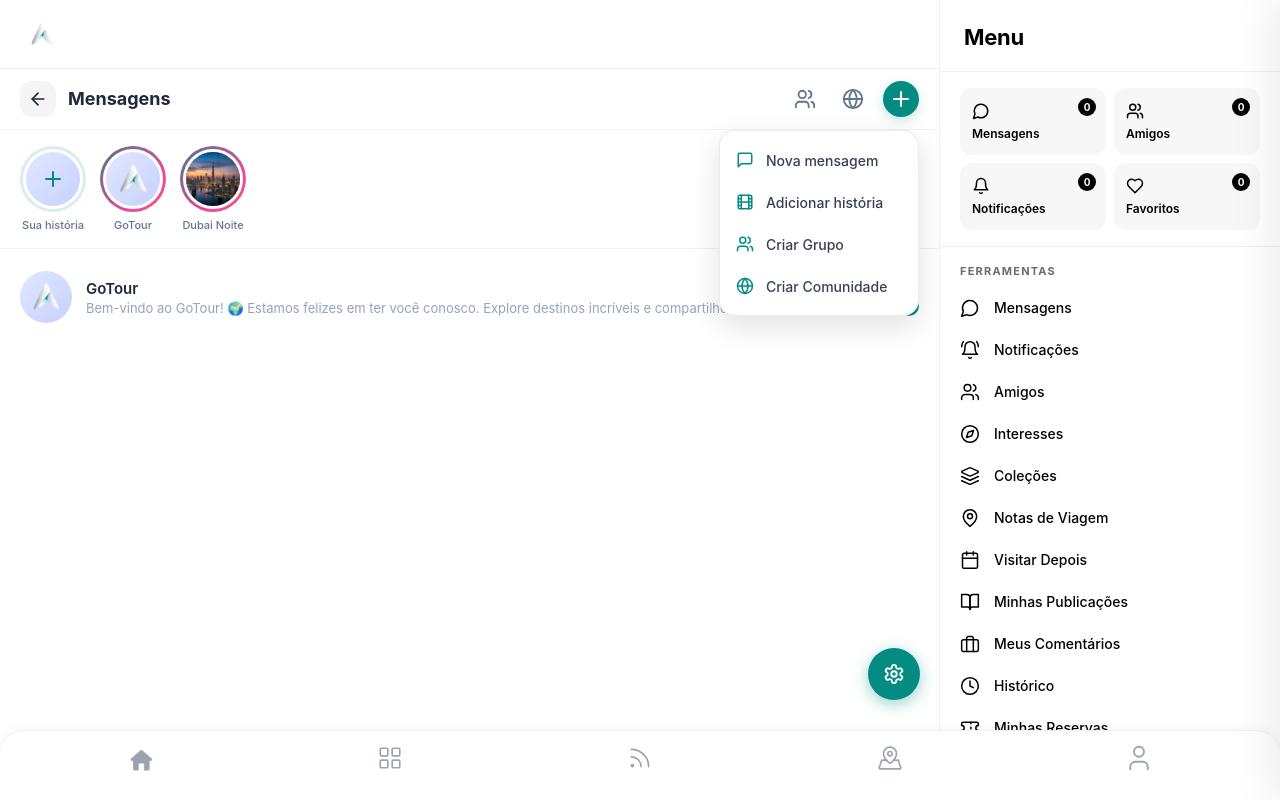
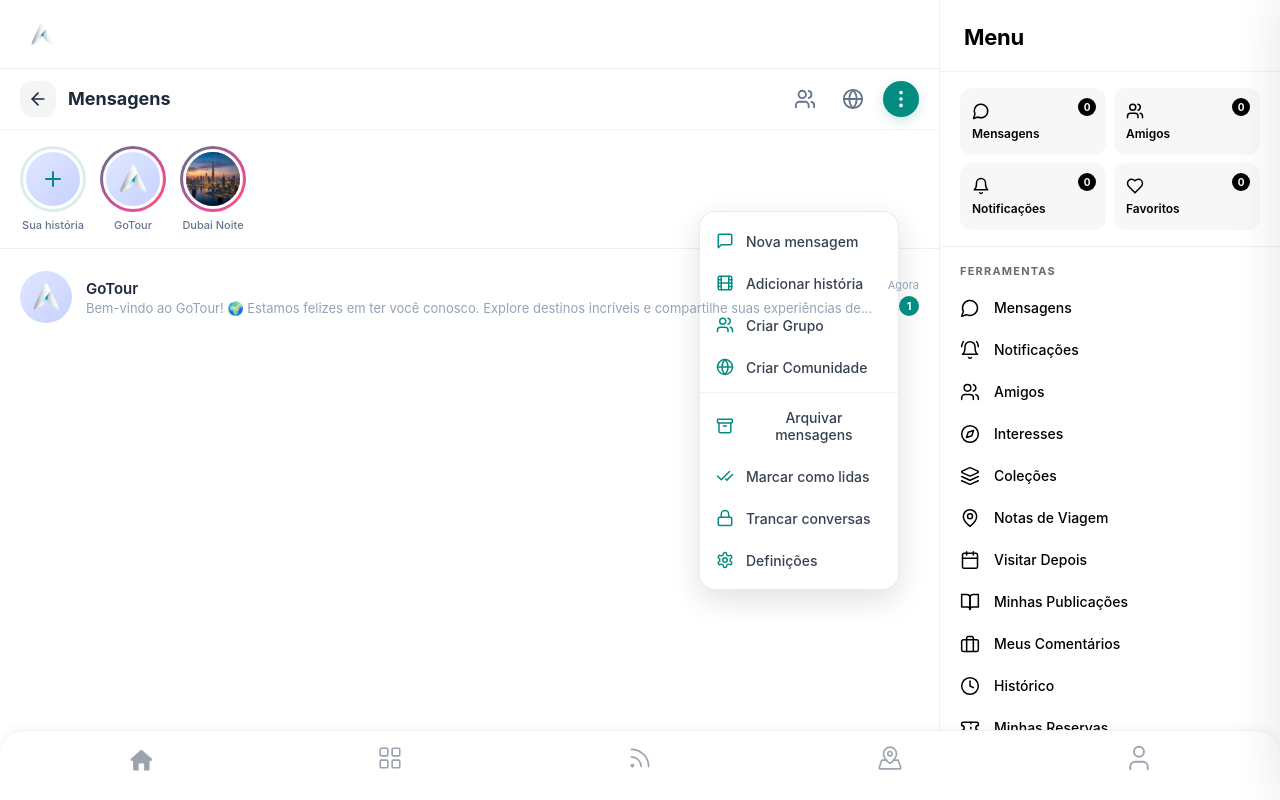
Before and after one commit to mariabernardop63-cell/GOTOUR-GLOBAL-APP, a React (Vite) app: page /messages in a window 1280 px wide. Both pictures are taken after a click on the button 901 px from the left and 99 px from the top of the page. Built offline with nearby package versions, Linux system fonts and the light colour scheme; no server answers; a web font is replaced by a local one.

Commit message:
Refine Chat and Messages screens: Add call icons, fix desktop alignment, replace FAB with header menu

```diff
--- a/src/pages/Chat/ChatScreen.css
+++ b/src/pages/Chat/ChatScreen.css
@@ -359,22 +359,59 @@
     background: #037f76;
 }
 
-/* Responsive */
+/* Header Actions */
+.chat-header-actions {
+    display: flex;
+    align-items: center;
+    gap: 8px;
+}
+
+.chat-action-icon {
+    width: 40px;
+    height: 40px;
+    border-radius: 12px;
+    background: transparent;
+    border: none;
+    display: flex;
+    align-items: center;
+    justify-content: center;
+    cursor: pointer;
+    color: #048c83;
+    /* Primary Color */
+    transition: background 0.2s;
+}
+
+.chat-action-icon:hover {
+    background: rgba(4, 140, 131, 0.08);
+}
+
+/* ===== RESPONSIVE ===== */
 @media (min-width: 768px) {
-    .chat-row {
-        max-width: 80%;
+    .chat-page {
+        max-width: 600px;
+        margin: 0 auto;
     }
 
-    .chat-bubble-group {
-        max-width: 80%;
+    .chat-bubble-wrapper {
+        max-width: 65%;
     }
 
+    /* LEFT ALIGNMENT ON DESKTOP */
     .chat-messages {
-        align-items: center;
+        align-items: flex-start;
+        /* Align to left/start */
+        padding-left: 20px;
+        /* Slight offset from edge */
     }
 
     .chat-row {
         width: 100%;
-        max-width: 700px;
+        max-width: 100%;
+        /* Take full width to allow left/right alignment */
+    }
+
+    /* Limit bubble width on desktop */
+    .chat-bubble-group {
+        max-width: 400px;
     }
 }
--- a/src/pages/Chat/ChatScreen.jsx
+++ b/src/pages/Chat/ChatScreen.jsx
@@ -1,7 +1,7 @@
 import React, { useState, useRef, useEffect } from 'react';
 import { useNavigate, useLocation } from 'react-router-dom';
 import {
-    ArrowLeft, MoreVertical, Plus, Send, Mic,
+    ArrowLeft, MoreVertical, Plus, Send, Mic, Phone,
     User, Ban, Flag, BellOff, Trash2, Lock,
     Eye, Gift, Image, Video, Smile, FileText,
     MapPin, ChevronDown
@@ -75,27 +75,36 @@ const ChatScreen = () => {
             {/* HEADER */}
             <div className="chat-header">
                 <button className="chat-back-btn" onClick={() => navigate(-1)} aria-label="Voltar">
-                    <ArrowLeft size={20} />
+                    <ArrowLeft size={24} />
                 </button>
                 <div className="chat-contact-avatar">
                     {contactAvatar ? <img src={contactAvatar} alt={contactName} /> : <User size={22} color="#94a3b8" />}
                 </div>
                 <span className="chat-contact-name">{contactName}</span>
+
+                <div className="chat-header-actions">
+                    <button className="chat-action-icon" aria-label="Chamada de voz">
+                        <Phone size={22} />
+                    </button>
+                    <button className="chat-action-icon" aria-label="Chamada de vídeo">
+                        <Video size={22} />
+                    </button>
                     <button className="chat-more-btn" onClick={() => setShowMoreMenu(!showMoreMenu)} aria-label="Mais">
-                    <MoreVertical size={20} />
+                        <MoreVertical size={22} color="#048c83" />
                         {showMoreMenu && (
                             <div className="chat-more-menu">
-                            <button onClick={() => setShowMoreMenu(false)}><Ban size={16} /> Bloquear utilizador</button>
-                            <button className="destructive" onClick={() => setShowMoreMenu(false)}><Flag size={16} /> Denunciar</button>
-                            <button onClick={() => setShowMoreMenu(false)}><BellOff size={16} /> Silenciar notificações</button>
-                            <button onClick={() => setShowMoreMenu(false)}><Trash2 size={16} /> Limpar conversa</button>
-                            <button className="destructive" onClick={() => setShowMoreMenu(false)}><Trash2 size={16} /> Apagar conversa</button>
-                            <button onClick={() => setShowMoreMenu(false)}><Lock size={16} /> Trancar conversa</button>
-                            <button onClick={() => setShowMoreMenu(false)}><Eye size={16} /> Ver perfil</button>
-                            <button onClick={() => setShowMoreMenu(false)}><Gift size={16} /> Presentear plano</button>
+                                <button onClick={() => setShowMoreMenu(false)}><Ban size={18} color="#048c83" /> Bloquear utilizador</button>
+                                <button className="destructive" onClick={() => setShowMoreMenu(false)}><Flag size={18} /> Denunciar</button>
+                                <button onClick={() => setShowMoreMenu(false)}><BellOff size={18} color="#048c83" /> Silenciar notificações</button>
+                                <button onClick={() => setShowMoreMenu(false)}><Trash2 size={18} color="#048c83" /> Limpar conversa</button>
+                                <button className="destructive" onClick={() => setShowMoreMenu(false)}><Trash2 size={18} /> Apagar conversa</button>
+                                <button onClick={() => setShowMoreMenu(false)}><Lock size={18} color="#048c83" /> Trancar conversa</button>
+                                <button onClick={() => setShowMoreMenu(false)}><Eye size={18} color="#048c83" /> Ver perfil</button>
+                                <button onClick={() => setShowMoreMenu(false)}><Gift size={18} color="#048c83" /> Presentear plano</button>
                             </div>
                         )}
                     </button>
+                </div>
             </div>
 
             {/* MESSAGES */}
--- a/src/pages/Messages/MessagesScreen.css
+++ b/src/pages/Messages/MessagesScreen.css
@@ -386,79 +386,7 @@
     justify-content: center;
 }
 
-/* ===== FAB ===== */
-.messages-fab {
-    position: fixed;
-    bottom: 100px;
-    right: 20px;
-    z-index: 50;
-    width: 52px;
-    height: 52px;
-    border-radius: 50%;
-    background: #048c83;
-    color: #ffffff;
-    border: none;
-    box-shadow: 0 4px 16px rgba(4, 140, 131, 0.4);
-    cursor: pointer;
-    display: flex;
-    align-items: center;
-    justify-content: center;
-    transition: all 0.2s;
-}
 
-.messages-fab:hover {
-    transform: scale(1.08);
-    box-shadow: 0 6px 20px rgba(4, 140, 131, 0.5);
-}
-
-.fab-menu {
-    position: fixed;
-    bottom: 164px;
-    right: 20px;
-    z-index: 50;
-    background: rgba(255, 255, 255, 0.95);
-    border: 1px solid rgba(0, 0, 0, 0.08);
-    border-radius: 16px;
-    padding: 8px 0;
-    min-width: 200px;
-    box-shadow: 0 8px 32px rgba(0, 0, 0, 0.12);
-    animation: fadeInContent 0.2s ease;
-}
-
-.fab-menu button {
-    display: flex;
-    align-items: center;
-    gap: 12px;
-    padding: 12px 16px;
-    width: 100%;
-    border: none;
-    background: transparent;
-    cursor: pointer;
-    font-size: 14px;
-    font-weight: 500;
-    color: #374151;
-    transition: background 0.15s;
-}
-
-.fab-menu button:hover {
-    background: rgba(4, 140, 131, 0.06);
-}
-
-.fab-menu button svg {
-    color: #048c83;
-}
-
-@keyframes fadeInContent {
-    from {
-        opacity: 0;
-        transform: translateY(8px);
-    }
-
-    to {
-        opacity: 1;
-        transform: translateY(0);
-    }
-}
 
 /* ===================================================
    RIGHT SIDEBAR — Desktop Only (hidden on mobile)
@@ -493,14 +421,7 @@
         display: none;
     }
 
-    /* FAB position relative to messages panel */
-    .messages-fab {
-        right: 360px;
-    }
 
-    .fab-menu {
-        right: 360px;
-    }
 
     /* Show sidebar */
     .messages-sidebar {
@@ -524,13 +445,7 @@
         width: 380px;
     }
 
-    .messages-fab {
-        right: 400px;
-    }
 
-    .fab-menu {
-        right: 400px;
-    }
 }
 
 /* ===== SIDEBAR STYLES ===== */
--- a/src/pages/Messages/MessagesScreen.jsx
+++ b/src/pages/Messages/MessagesScreen.jsx
@@ -1,7 +1,7 @@
 import React, { useState } from 'react';
 import { useNavigate } from 'react-router-dom';
 import {
-    ArrowLeft, Menu, Plus, MessageSquare, Film,
+    ArrowLeft, Menu, Plus, MessageSquare, Film, MoreVertical,
     Settings, Archive, CheckCheck, Lock, User,
     MessageCircle, Users, Bell, Heart,
     MapPin, Compass, BookOpen, Layers,
@@ -84,29 +84,48 @@ const MessagesScreen = () => {
                         <button className="messages-header-icon" aria-label="Comunidades">
                             <Globe size={22} />
                         </button>
-                        <button className="messages-plus-btn" onClick={() => setShowNewMenu(!showNewMenu)} aria-label="Nova ação">
-                            <Plus size={24} />
+
+                        {/* More Menu (Replaces Plus + FAB) */}
+                        <div style={{ position: 'relative' }}>
+                            <button className="messages-plus-btn" onClick={() => setShowNewMenu(!showNewMenu)} aria-label="Opções">
+                                <MoreVertical size={22} />
                             </button>
-                    </div>
-                </div>
 
-                {/* NEW ACTION DROPDOWN */}
                             {showNewMenu && (
                                 <div className="messages-new-dropdown">
                                     <button onClick={() => setShowNewMenu(false)}>
-                            <MessageSquare size={18} /> Nova mensagem
+                                        <MessageSquare size={18} color="#048c83" /> Nova mensagem
                                     </button>
                                     <button onClick={() => setShowNewMenu(false)}>
-                            <Film size={18} /> Adicionar história
+                                        <Film size={18} color="#048c83" /> Adicionar história
                                     </button>
                                     <button onClick={() => setShowNewMenu(false)}>
-                            <Users size={18} /> Criar Grupo
+                                        <Users size={18} color="#048c83" /> Criar Grupo
                                     </button>
                                     <button onClick={() => setShowNewMenu(false)}>
-                            <Globe size={18} /> Criar Comunidade
+                                        <Globe size={18} color="#048c83" /> Criar Comunidade
+                                    </button>
+                                    <div className="menu-divider" style={{ height: '1px', background: '#f1f1f1', margin: '4px 0' }} />
+                                    <button onClick={() => setShowNewMenu(false)}>
+                                        <Archive size={18} color="#048c83" /> Arquivar mensagens
+                                    </button>
+                                    <button onClick={() => setShowNewMenu(false)}>
+                                        <CheckCheck size={18} color="#048c83" /> Marcar como lidas
+                                    </button>
+                                    <button onClick={() => setShowNewMenu(false)}>
+                                        <Lock size={18} color="#048c83" /> Trancar conversas
+                                    </button>
+                                    <button onClick={() => {
+                                        setShowNewMenu(false);
+                                        navigate('/message-settings');
+                                    }}>
+                                        <Settings size={18} color="#048c83" /> Definições
                                     </button>
                                 </div>
                             )}
+                        </div>
+                    </div>
+                </div>
 
                 {/* SCROLLABLE CONTENT WRAPPER */}
                 <main className="messages-scroll-content">
@@ -170,22 +189,7 @@ const MessagesScreen = () => {
                     </div>
                 </main>
 
-                {/* FAB */}
-                <button className="messages-fab" onClick={() => setShowFabMenu(!showFabMenu)} aria-label="Opções">
-                    <Settings size={22} />
-                </button>
 
-                {showFabMenu && (
-                    <div className="fab-menu">
-                        <button onClick={() => setShowFabMenu(false)}><Archive size={18} /> Arquivar mensagens</button>
-                        <button onClick={() => setShowFabMenu(false)}><CheckCheck size={18} /> Marcar como lidas</button>
-                        <button onClick={() => setShowFabMenu(false)}><Lock size={18} /> Trancar conversas</button>
-                        <button onClick={() => {
-                            setShowFabMenu(false);
-                            navigate('/message-settings');
-                        }}><Settings size={18} /> Definições</button>
-                    </div>
-                )}
 
                 <BottomNavBar />
             </div>
```
Lines whose indentation alone changed are shown as unchanged.
